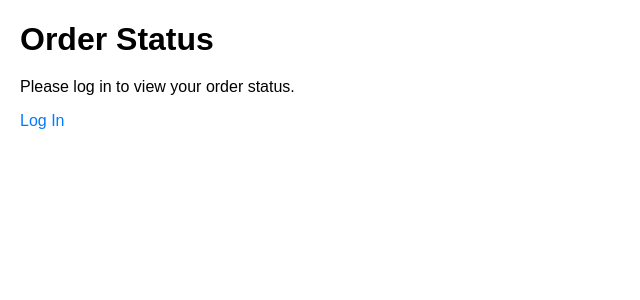
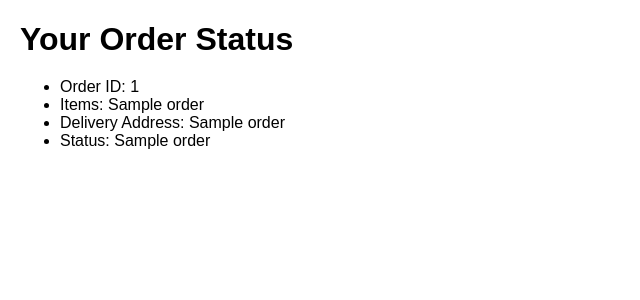
Before and after one commit to spinning-fantasies/py-delivery, a Flask app: template templates/order_status.html in a window 1280 px wide. Shown: the top 300 px of the page, without its empty margins (0-640 px from the left). Run offline with Flask 3, Linux system fonts and the light colour scheme; the template is opened without the code that fills it: most values are stand-ins (such as "Sample title", 1, 10 or a date in 2020).

Commit message:
step 4 : order placement

```diff
--- a/app.py
+++ b/app.py
@@ -101,6 +101,7 @@ def place_order():
         delivery_address = request.form['delivery_address']
         status = 'Pending'
         add_order(current_user.get_id(), items, delivery_address, status)
+        flash('Order placed successfully!', 'success')
         return redirect(url_for('order_status'))
 
     return render_template('place_order.html')
@@ -111,6 +112,25 @@ def order_status():
     orders = get_orders_by_user(current_user.get_id())
     return render_template('order_status.html', orders=orders)
 
+@app.route('/update_order_status/<int:order_id>', methods=['POST'])
+@login_required
+def update_order_status(order_id):
+    if not current_user.is_admin:
+        flash('You are not authorized to update order status.', 'error')
+        return redirect(url_for('order_status'))
+
+    new_status = request.form['status']
+    update_order_status_in_database(order_id, new_status)
+    flash('Order status updated successfully!', 'success')
+    return redirect(url_for('order_status'))
+
+# Function to update the order status in the database
+def update_order_status_in_database(order_id, new_status):
+    with sqlite3.connect('delivery_app.db') as conn:
+        cursor = conn.cursor()
+        cursor.execute('UPDATE orders SET status = ? WHERE id = ?', (new_status, order_id))
+        conn.commit()
+
 if __name__ == '__main__':
     create_tables()
     app.run(debug=True)
--- a/templates/order_status.html
+++ b/templates/order_status.html
@@ -3,29 +3,32 @@
 <head>
     <title>Order Status</title>
     <link rel="stylesheet" href="{{ url_for('static', filename='css/styles.css') }}">
+
 </head>
 <body>
-    <h1>Order Status</h1>
-    {% if 'user_id' not in session %}
-    <p>Please log in to view your order status.</p>
-    <p><a href="{{ url_for('login') }}">Log In</a></p>
+    <h1>Your Order Status</h1>
+    {% if orders %}
+        <ul>
+            {% for order in orders %}
+                <li>Order ID: {{ order[0] }}</li>
+                <li>Items: {{ order[2] }}</li>
+                <li>Delivery Address: {{ order[3] }}</li>
+                <li>Status: {{ order[4] }}</li>
+                {% if current_user.is_authenticated and current_user.is_admin %}
+                    <form method="post" action="{{ url_for('update_order_status', order_id=order[0]) }}">
+                        <select name="status">
+                            <option value="Pending" {% if order[4] == 'Pending' %} selected {% endif %}>Pending</option>
+                            <option value="Out for delivery" {% if order[4] == 'Out for delivery' %} selected {% endif %}>Out for delivery</option>
+                            <option value="Delivered" {% if order[4] == 'Delivered' %} selected {% endif %}>Delivered</option>
+                        </select>
+                        <input type="submit" value="Update Status">
+                    </form>
+                {% endif %}
+                <br>
+            {% endfor %}
+        </ul>
     {% else %}
-    <table>
-        <tr>
-            <th>Order ID</th>
-            <th>Items</th>
-            <th>Delivery Address</th>
-            <th>Status</th>
-        </tr>
-        {% for order in orders %}
-        <tr>
-            <td>{{ order['id'] }}</td>
-            <td>{{ order['items'] }}</td>
-            <td>{{ order['delivery_address'] }}</td>
-            <td>{{ order['status'] }}</td>
-        </tr>
-        {% endfor %}
-    </table>
+        <p>No orders placed yet.</p>
     {% endif %}
 </body>
 </html>
```
Also changed, not shown: templates/place_order.html (+4 -8 lines).
